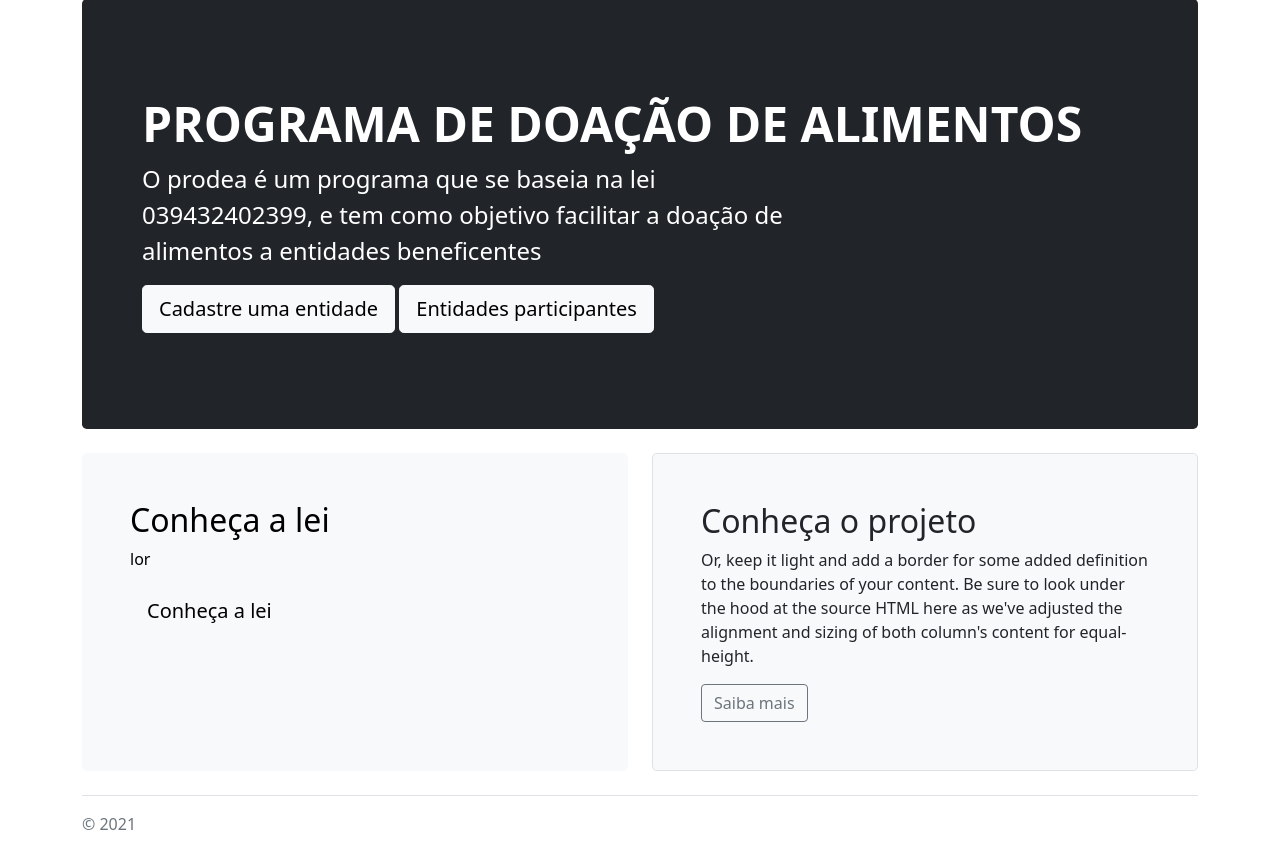
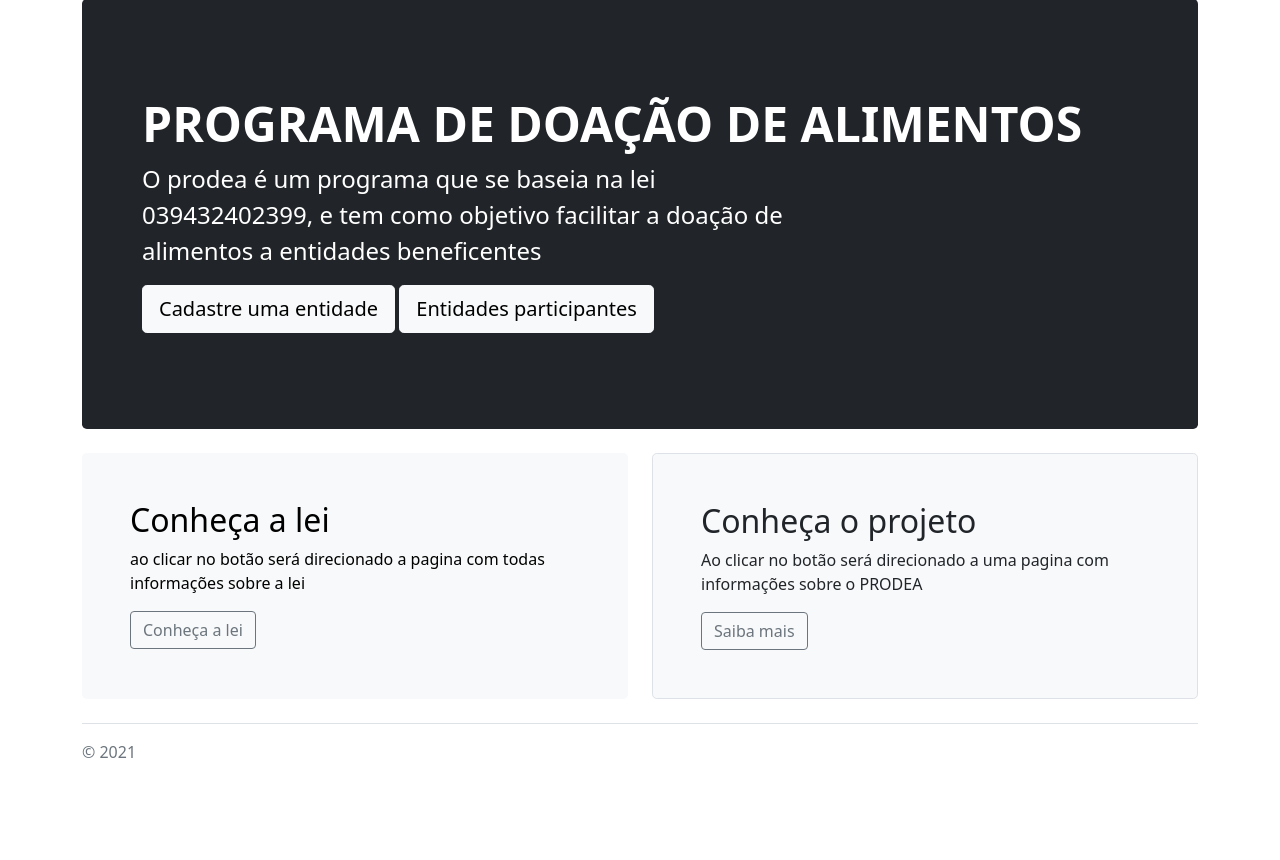
Before and after one commit to PI-UNIVESP-Penapolis/PRODEA, a Flask app: page / in a window 1280 px wide. Shown: the part 114-974 px from the top of the page. After the commit the page ends 872 px from the top, so only its background shows below. Run offline with Flask 2, Linux system fonts and the light colour scheme; some libraries are stand-ins or nearby versions.

Commit message:
organizando alguns links

```diff
--- a/app/controllers/default.py
+++ b/app/controllers/default.py
@@ -11,7 +11,9 @@ from app.models.tables import entity
 def home():
     return render_template('hometeste.html')
 
-
+@app.route("/prodea")
+def prodea():
+    return render_template('prodea.html')
 
 @app.route('/cadastre', methods=["POST", 'GET'])
 def cadastre():
--- a/app/templates/hometeste.html
+++ b/app/templates/hometeste.html
@@ -17,16 +17,16 @@
     <div class="col-md-6">
       <div class="h-100 p-5 text-black bg-light rounded-3">
         <h2>Conheça a lei</h2>
-        <p>lor</p>
-        <a class="btn btn-light btn-lg" href="https://www.in.gov.br/web/dou/-/lei-n-14.016-de-23-de-junho-de-2020-263187111"
+        <p>ao clicar no botão será direcionado a pagina com todas informações sobre a lei</p>
+        <a class="btn btn-outline-secondary" href="https://www.in.gov.br/web/dou/-/lei-n-14.016-de-23-de-junho-de-2020-263187111"
        target="_blank" role="button">Conheça a lei</a>
       </div>
     </div>
     <div class="col-md-6">
       <div class="h-100 p-5 bg-light border rounded-3">
         <h2>Conheça o projeto</h2>
-        <p>Or, keep it light and add a border for some added definition to the boundaries of your content. Be sure to look under the hood at the source HTML here as we've adjusted the alignment and sizing of both column's content for equal-height.</p>
-        <button class="btn btn-outline-secondary" type="button">Saiba mais</button>
+        <p>Ao clicar no botão será direcionado a uma pagina com informações sobre o PRODEA</p>
+        <a class="btn btn-outline-secondary" href="{{url_for('prodea')}}" role="button">Saiba mais</a>
 
         </button>
       </div>
--- /dev/null
+++ b/app/templates/prodea.html
@@ -0,0 +1,6 @@
+{% extends 'teste.html'%}
+
+{% block content %}
+
+<h1>Informações sobre o prodea vão estar aqui</h1>
+{% endblock %}
```
Also changed, not shown: app/templates/Cadastro.html (+4 -3 lines).
